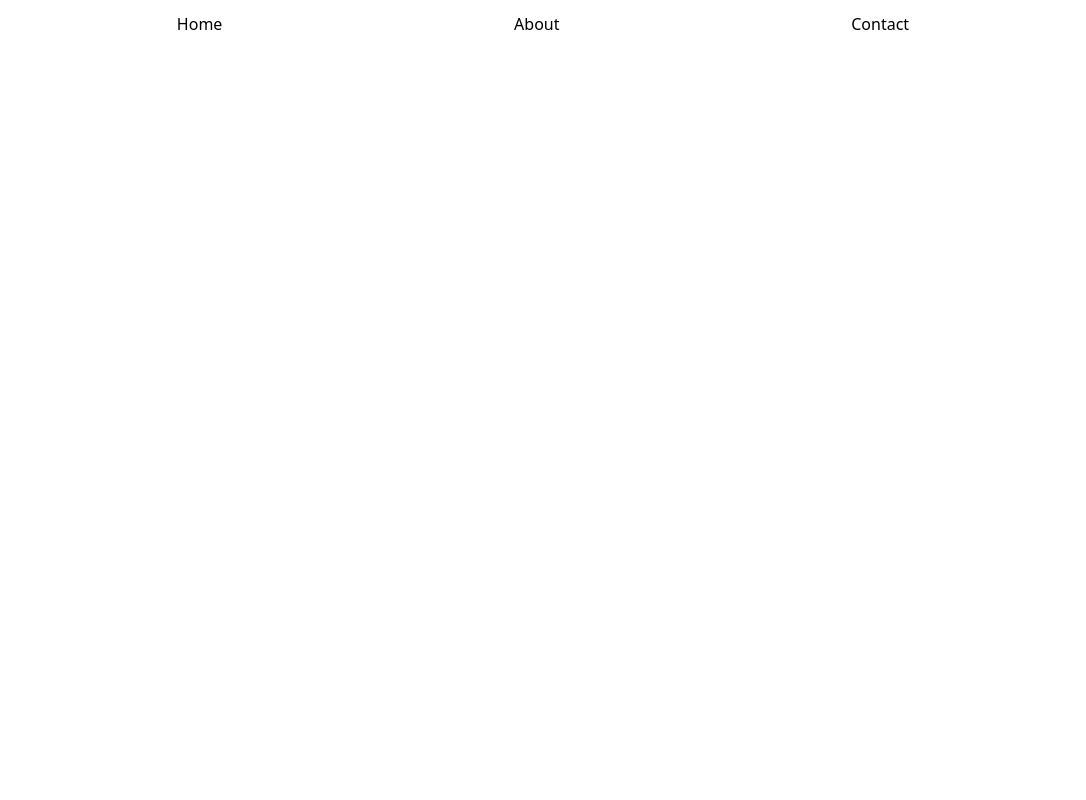
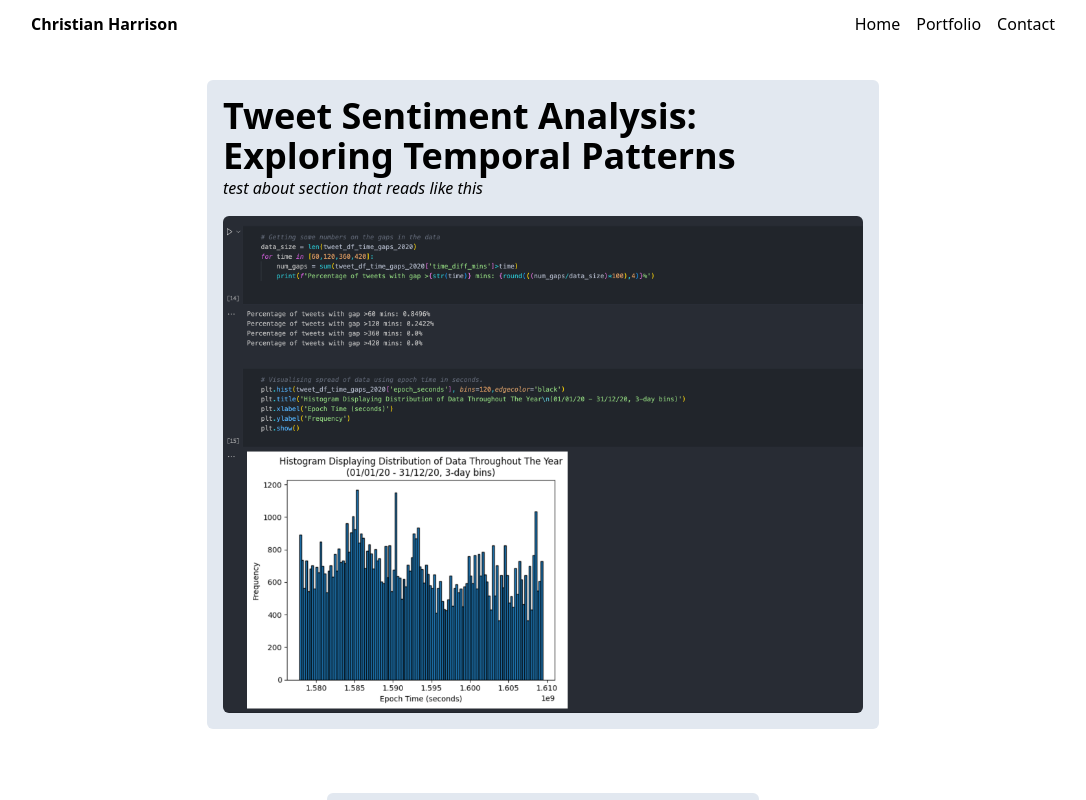
Before and after one commit to christywastaken/christianharrison, a Nuxt app: page /portfolio in a window 1280 px wide. Before the commit this address had no page. Shown: the top 800 px of the page, without its empty margins (97-1183 px from the left). Built offline with nearby package versions, Linux system fonts and the light colour scheme.

Commit message:
Updates desktop nav bar to include portfolio and 'christian harrison' home link

```diff
--- a/components/navigation/Header.vue
+++ b/components/navigation/Header.vue
@@ -1,7 +1,12 @@
 <template>
-  <div class="flex items-center justify-around px-[10%] h-[48px] bg-white">
-    <NuxtLink :to="{ name: 'index' }">Home</NuxtLink>
-    <NuxtLink :to="{ name: 'about' }">About</NuxtLink>
-    <NuxtLink :to="{ name: 'contact' }">Contact</NuxtLink>
+  <div class="flex justify-between items-center px-[10%] h-12 bg-white">
+    <div class=" font-semibold">
+      <NuxtLink :to="{ name: 'index' }">Christian Harrison</NuxtLink>
+    </div>
+    <div class="flex items-center space-x-4">
+      <NuxtLink :to="{ name: 'index' }" class="hover:text-gray-500">Home</NuxtLink>
+      <NuxtLink :to="{ name: 'portfolio' }" class="hover:text-gray-500">Portfolio</NuxtLink>
+      <NuxtLink :to="{ name: 'contact' }" class="hover:text-gray-500">Contact</NuxtLink>
+    </div>
   </div>
 </template>
--- a/pages/about.vue
+++ /dev/null
@@ -1,5 +0,0 @@
-<template>
-<div>
-<h1 class="sticky top-0"> About </h1>
-</div>
-</template>
--- a/pages/index.vue
+++ b/pages/index.vue
@@ -1,33 +1,3 @@
 <template>
-  <div class="flex flex-col items-center ">
-    <BlogPost
-      title="Tweet Sentiment Analysis: Exploring Temporal Patterns"
-      about="test about section that reads like this"
-      link="https://github.com/christywastaken/twitter-sentiment-analysis"
-      image-src="/blog_post_images/tweet-sentiment-anlysis.png"
-      class="max-w-2xl"
-    />
-    <BlogPost
-      title="SendJoy Web App"
-      about="test about section that reads like this"
-      link="https://sendjoy.app"
-      image-src="/blog_post_images/sendjoy.png"
-      class="max-w-2xl"
-    />
-    <BlogPost
-      title="Python API for SendJoy Backend"
-      about="test about section that reads like this"
-      link="https://github.com/christywastaken/"
-      image-src="/blog_post_images/tweet-sentiment-anlysis.png"
-      class="max-w-2xl"
-    />
-    <BlogPost
-      title="iOS App for SendJoy Backend Utilities"
-      about="test about section that reads like this"
-      link="https://github.com/christywastaken/"
-      image-src="/blog_post_images/ios-app-sendjoy.png"
-      class="max-w-2xl"
-    />
 
-  </div>
 </template>
--- /dev/null
+++ b/pages/portfolio.vue
@@ -0,0 +1,32 @@
+<template>
+  <div class="flex flex-col items-center">
+    <BlogPost
+      title="Tweet Sentiment Analysis: Exploring Temporal Patterns"
+      about="test about section that reads like this"
+      link="https://github.com/christywastaken/twitter-sentiment-analysis"
+      image-src="/blog_post_images/tweet-sentiment-anlysis.png"
+      class="max-w-2xl"
+    />
+    <BlogPost
+      title="SendJoy Web App"
+      about="test about section that reads like this"
+      link="https://sendjoy.app"
+      image-src="/blog_post_images/sendjoy.png"
+      class="max-w-2xl"
+    />
+    <BlogPost
+      title="Python API for SendJoy Backend"
+      about="test about section that reads like this"
+      link="https://github.com/christywastaken/"
+      image-src="/blog_post_images/tweet-sentiment-anlysis.png"
+      class="max-w-2xl"
+    />
+    <BlogPost
+      title="iOS App for SendJoy Backend Utilities"
+      about="test about section that reads like this"
+      link="https://github.com/christywastaken/"
+      image-src="/blog_post_images/ios-app-sendjoy.png"
+      class="max-w-2xl"
+    />
+  </div>
+</template>
```
